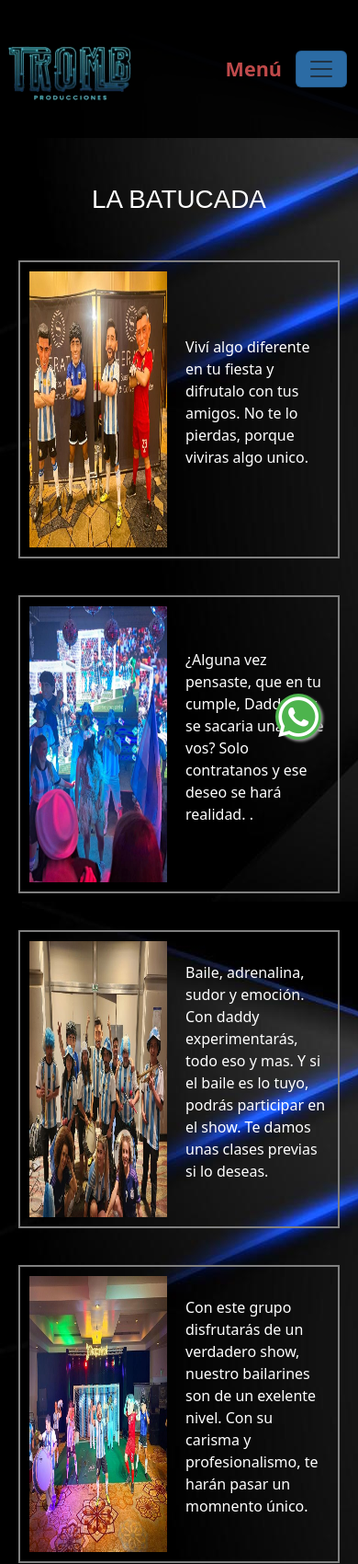
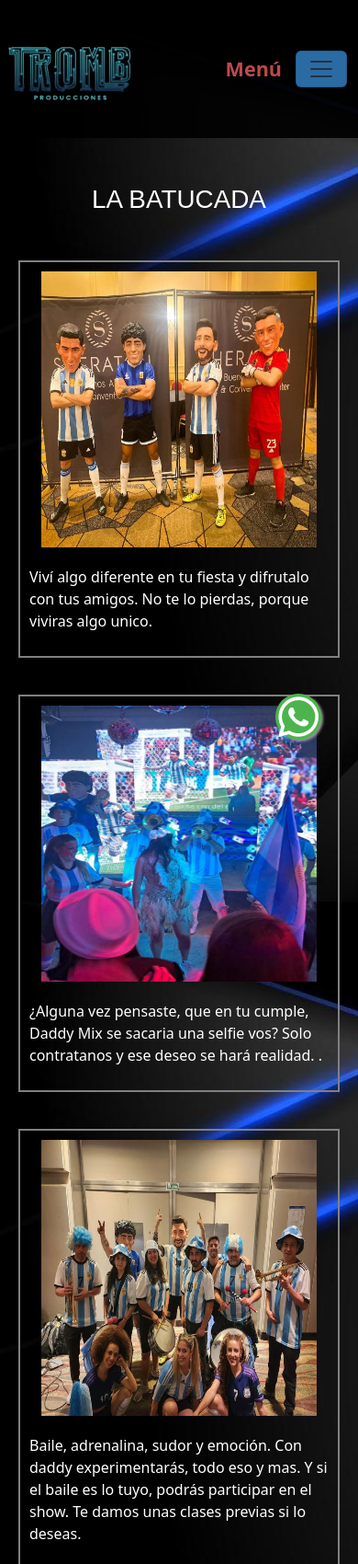
Before and after one commit to Ari1978/proyecto_de_desarrollo, a website: page pages/la-batucada.html in a window 390 px wide. Shown: the top 1700 px of the page at 92% size. Drawn offline with nearby package versions, Linux system fonts and the light colour scheme.

Commit message:
Actualizado

```diff
--- a/pages/la-batucada.html
+++ b/pages/la-batucada.html
@@ -54,7 +54,7 @@
         <h1>LA BATUCADA</h1>
     </main>
     <section class="card1">
-        <div class="daddy">
+        <div class="astros">
             <img src="../images/la-batucada/batucada1.jpg" alt="" />
         </div>
         <div class="parrafos">
@@ -65,7 +65,7 @@
         </div>
     </section>
     <section class="card2">
-        <div class="daddy">
+        <div class="astros">
             <img src="../images/la-batucada/batucada2.jpg" alt="" />
         </div>
         <div class="parrafos">
@@ -77,7 +77,7 @@
     </section>
 
     <section class="card3">
-        <div class="daddy">
+        <div class="astros">
             <img src="../images/la-batucada/batucada3.jpg" alt="" />
         </div>
         <div class="parrafos">
@@ -87,7 +87,7 @@
         </div>
     </section>
     <section class="card4">
-        <div class="daddy">
+        <div class="astros">
             <img src="../images/la-batucada/batucada4.jpg" alt="" />
         </div>
         <div class="parrafos">
--- a/scss/style.scss
+++ b/scss/style.scss
@@ -776,6 +776,10 @@ font-size: 18px;
 .astros img:hover{
   transform: scale(1.1, 1.1);
 }
+.harry img{
+  width: 500px;
+  height: 400px;
+}
 .parrafos{
   color: white;
   margin: 20px;
@@ -1182,18 +1186,26 @@ font-size: 18px;
 }
   .card1{
    margin: 20px;
+   display: flex;
+   flex-direction: column;
    }
 
 
   .card2{
     margin: 20px;
+    display: flex;
+   flex-direction: column;
   }
 
   .card3{
     margin: 20px;
+    display: flex;
+   flex-direction: column;
   }
   .card4{
     margin: 20px;
+    display: flex;
+   flex-direction: column;
   }
 
   .daddy img {
@@ -1201,6 +1213,17 @@ font-size: 18px;
     height: 300px;
     margin: 10px;
 
+  }
+  .astros img{
+    width: 300px;
+    height: 300px;
+    margin: 10px;
+  }
+
+  .harry img{
+    width: 300px;
+    height: 250px;
+    margin: 10px;
   }
 
   .parrafos{
```
Also changed, not shown: index.html (+1 -1 lines), pages/Rrhh.html (+1 -1 lines), pages/harry-potter.html (+4 -4 lines), pages/nosotros.html (+1 -1 lines), pages/tiny-taylor.html (+4 -4 lines), pages/wonka.html (+4 -4 lines), css/style.css, 1 other file.
